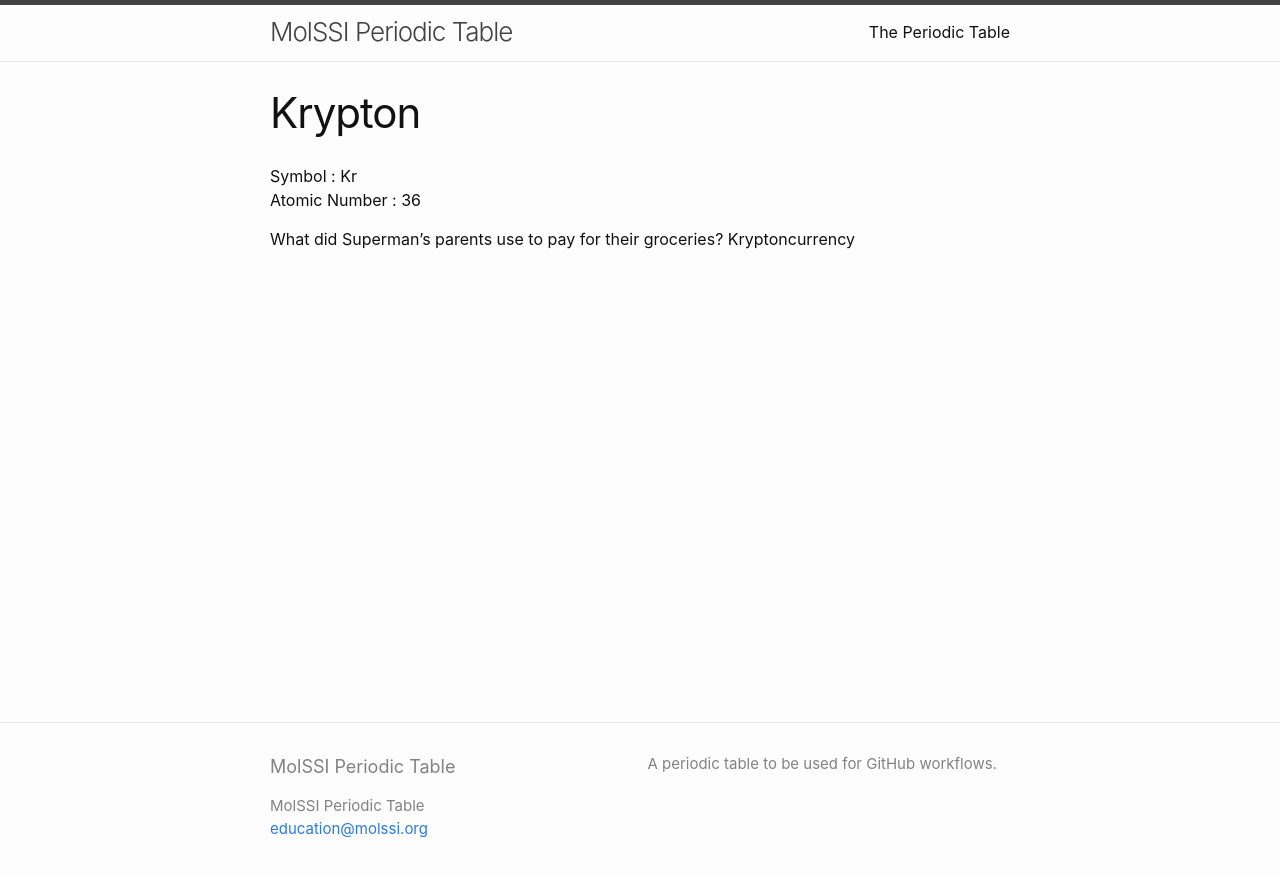
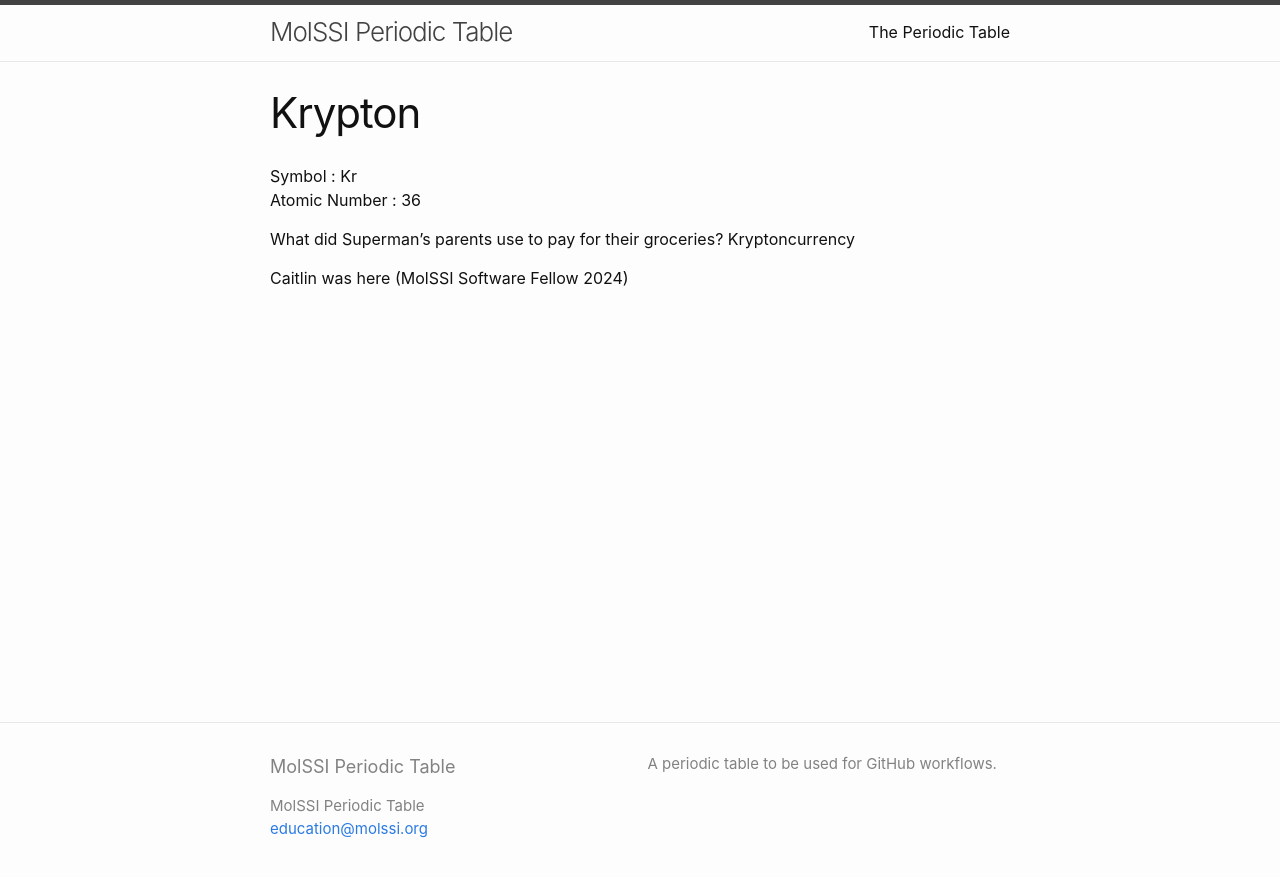
Before and after one commit to MolSSI-Education/periodic-table, a Jekyll site: the page built from elements/krypton.md, in a window 1280 px wide. Shown: the top 877 px of the page. Built offline with Jekyll 4.4.1, drawn with Linux system fonts in a browser that asks for light colours.

Commit message:
Changed element file for workshop

```diff
--- a/elements/krypton.md
+++ b/elements/krypton.md
@@ -9,3 +9,5 @@ Atomic Number : 36
 
 What did Superman's parents use to pay for their groceries?
 Kryptoncurrency
+
+Caitlin was here (MolSSI Software Fellow 2024)
```
